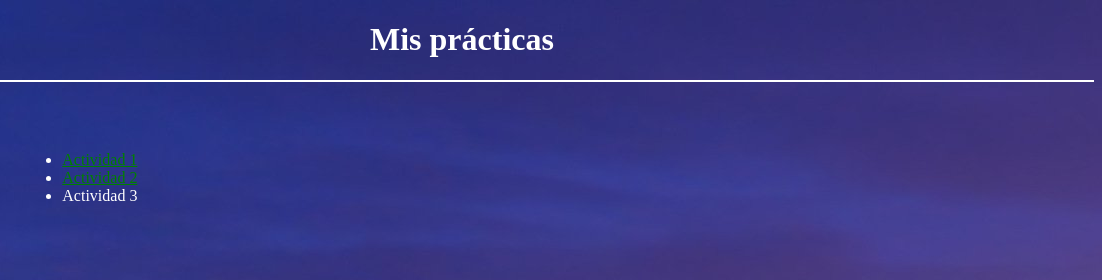
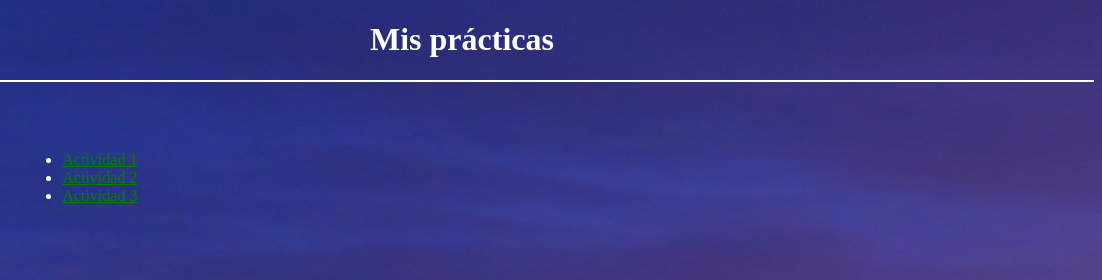
Before and after one commit to carmenlop23/carmenlop23.github.io, a plain HTML site: page index.html in a window 1280 px wide. Shown: the top 280 px of the page, 178-1280 px from the left. Drawn offline with Linux system fonts and the light colour scheme.

Commit message:
he añadido la práctica 3

```diff
--- a/index.html
+++ b/index.html
@@ -33,7 +33,7 @@
                     <ul>
                         <li><a href="Curriculum_Lopez_Carmen.html">Actividad 1</a></li>
                         <li><a href="curriculum2.html">Actividad 2</a></li>
-                        <li>Actividad 3 </li>
+                        <li><a href="formulario.html" > Actividad 3 </a></li>
 
                     </ul>
                 </td>
```
